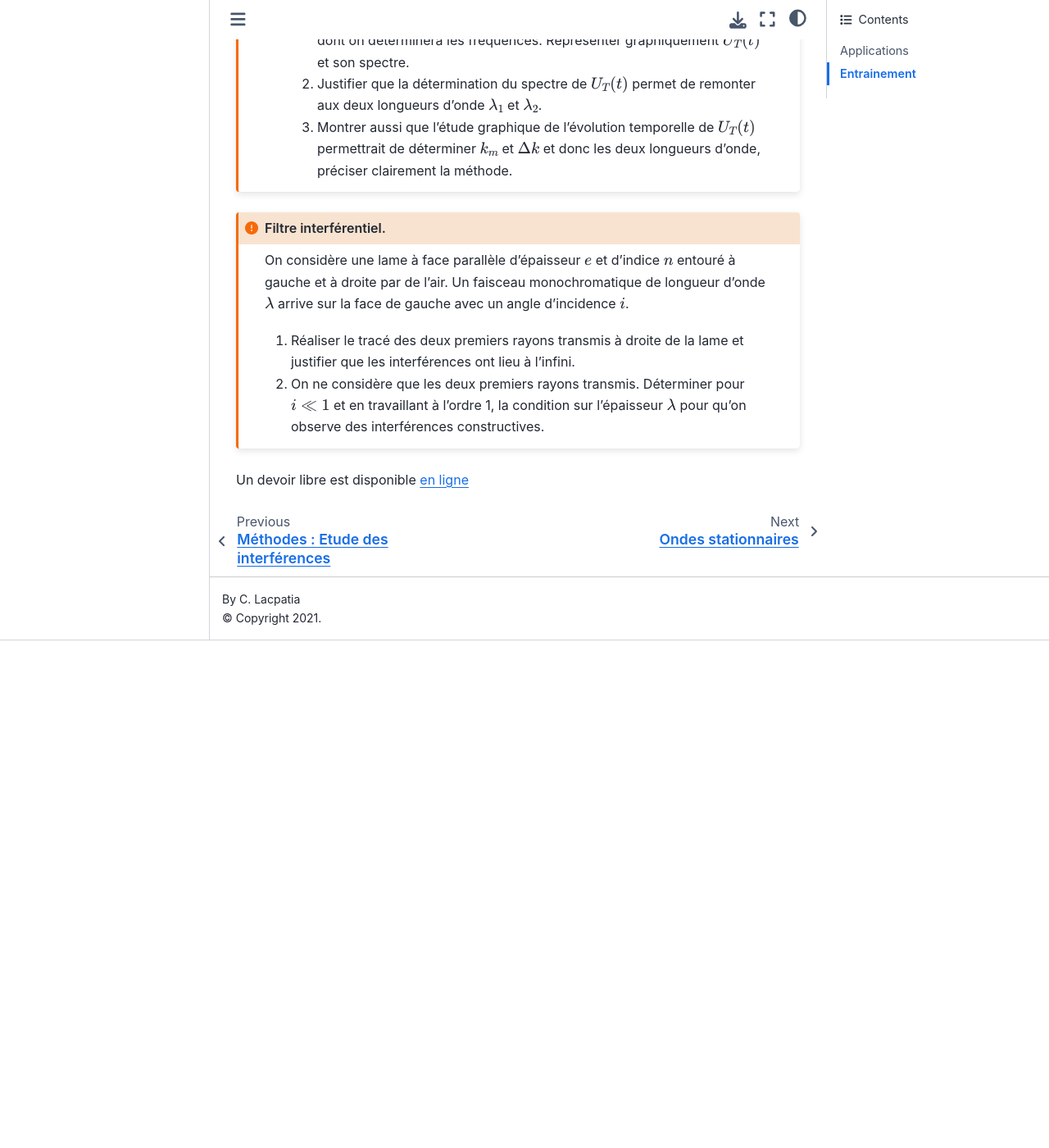
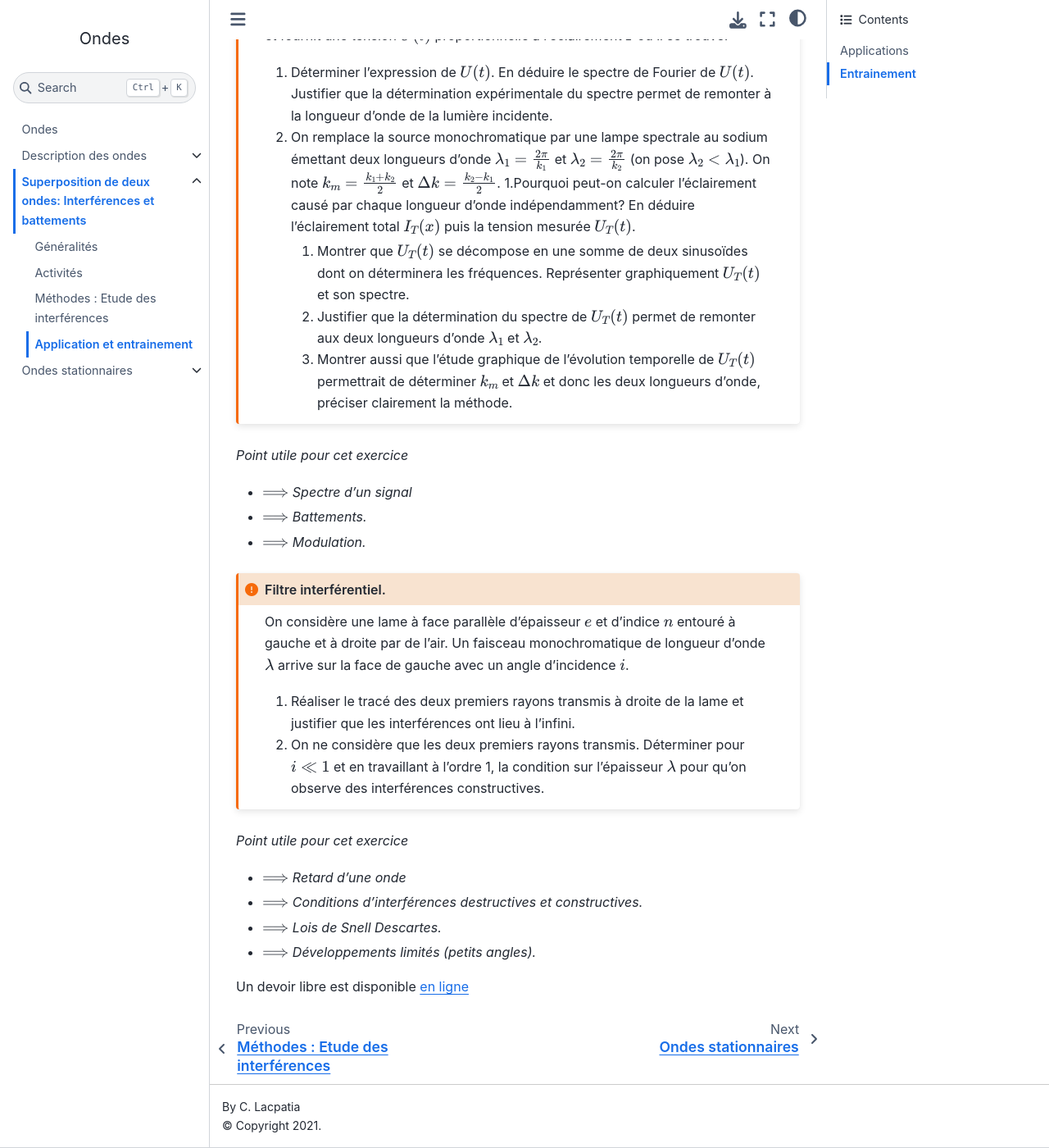
Before and after one commit to pcsi3physiquestan/ondes_sources, a Jupyter Book: the page built from notebook/ondes_super_ex.md, in a window 1280 px wide and 1400 px high, scrolled down 2393 px. Shown: the whole window at 82% size. Built offline with Jupyter Book 1.0.4 settings and Sphinx 7.4.7 and the Sphinx Book theme 1.1.4, drawn with Linux system fonts in a browser that asks for light colours; before the commit the page ends 3174 px from its top, so only the background shows below that; some of the changed text lies outside the part shown.

Commit message:
Mise à jour automatique

`````diff
--- a/notebook/ondes_super_ex.md
+++ b/notebook/ondes_super_ex.md
@@ -25,6 +25,9 @@ En comparant des ordres de grandeurs adaptés, montrer qu'on ne peut observer un
 Reproduire dans un tableau le bilan des grandeurs caractéristiques qu'on peut calculer pour étudier une figure d'interférences et donner les valeurs possibles qu'elles peuvent prendre pour des cas d'interférences constructives et des cas d'interférences destructives.
 ````
 
+_Point utile pour cet exercice_
+* _$\Longrightarrow$ Conditions d'interférences destructives et constructives._
+
 ## Entrainement
 ````{admonition} Trous d'Young. Représentation de Fresnel
 :class: attention
@@ -43,6 +46,12 @@ On considère une source de lumière monochromatique de longueur d'onde $\lambda
 1. Déterminer par le calcul l'amplitude complexe de l'onde résultante en un point de coordonnées $(y_M;0)$ puis son amplitude réelle. Déterminer alors les positions des franges brillantes et des franges sombres ainsi que l'interfrange.
 1. On déplace la source S d'une distance d dans la direction Oy. On suppose les résultats précédents toujours vrais, déterminer le nombre de franges brillantes que l'on voit défiler au point $A(0;0)$ sur l'écran pendant l'opération.
 ````
+
+_Point utile pour cet exercice_
+* _$\Longrightarrow$ Retard d'une onde_
+* _$\Longrightarrow$ Conditions d'interférences destructives et constructives._
+* _$\Longrightarrow$ Interfrange._
+* _$\Longrightarrow$ Développements limités._
 
 ````{admonition} Doublet du sodium.
 :class: attention
@@ -63,7 +72,10 @@ Un capteur de lumière (capteur CCD) parcourt à une vitesse $v$ l'axe Ay de l'
     1. Justifier que la détermination du spectre de $U_T(t)$ permet de remonter aux deux longueurs d'onde $\lambda_1$ et $\lambda_2$.
     1. Montrer aussi que l'étude graphique de l'évolution temporelle de $U_T(t)$ permettrait de déterminer $k_m$ et $\Delta k$ et donc les deux longueurs d'onde, préciser clairement la méthode.
 ````
-
+_Point utile pour cet exercice_
+* _$\Longrightarrow$ Spectre d'un signal_
+* _$\Longrightarrow$ Battements._
+* _$\Longrightarrow$ Modulation._
 
 ````{admonition} Filtre interférentiel.
 :class: attention
@@ -72,4 +84,11 @@ On considère une lame à face parallèle d'épaisseur $e$ et d'indice $n$ entou
 1. Réaliser le tracé des deux premiers rayons transmis à droite de la lame et justifier que les interférences ont lieu à l'infini.
 2. On ne considère que les deux premiers rayons transmis. Déterminer pour $i\ll 1$ et en travaillant à l'ordre 1, la condition sur l'épaisseur $\lambda$ pour qu'on observe des interférences constructives.
 ````
+
+_Point utile pour cet exercice_
+* _$\Longrightarrow$ Retard d'une onde_
+* _$\Longrightarrow$ Conditions d'interférences destructives et constructives._
+* _$\Longrightarrow$ Lois de Snell Descartes._
+* _$\Longrightarrow$ Développements limités (petits angles)._
+
  Un devoir libre est disponible [en ligne](https://stanislas.edunao.com/mod/resource/view.php?id=12870)
`````
Also changed, not shown: notebook/ondes_prop_ex.md (+15 -2 lines), notebook/ondes_stat_ex.md (+16 -4 lines).
